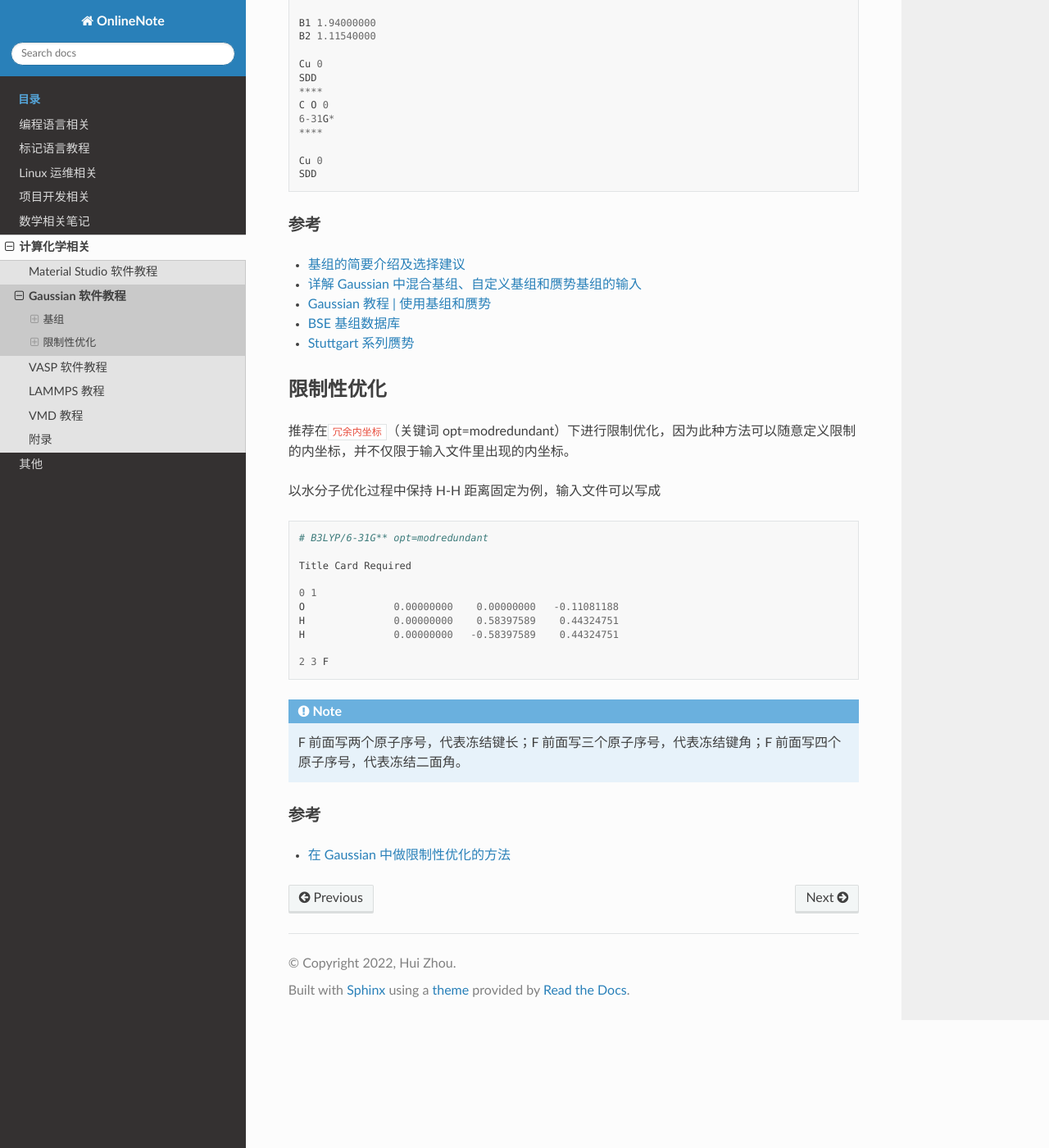
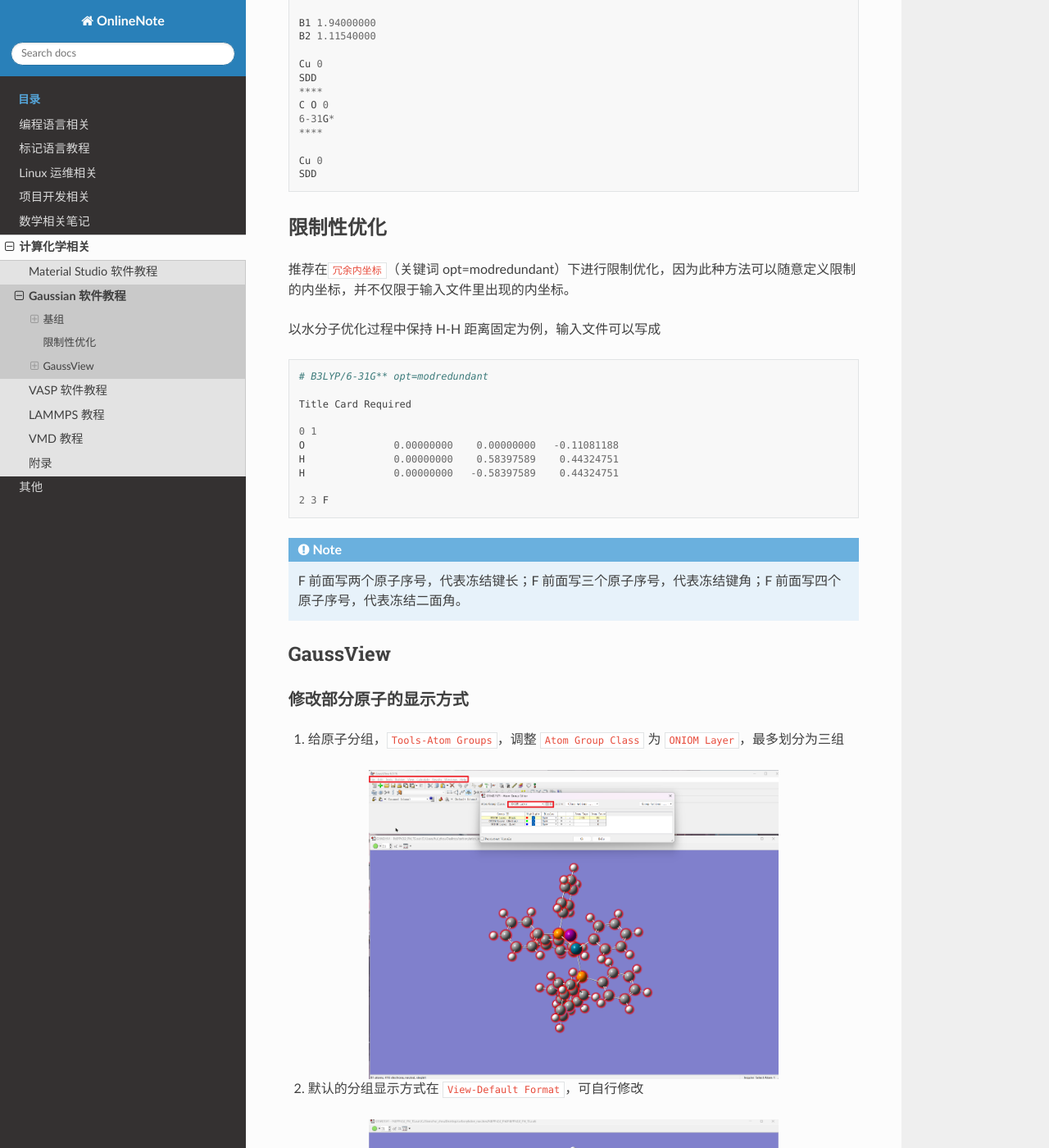
Before and after one commit to Rasic2/CodeNote, a Sphinx documentation site: the page built from docs/source/chemistry/Gaussian.md, in a window 1280 px wide and 1400 px high, scrolled down 2496 px. Shown: the whole window at 82% size. Built offline with Sphinx 7.4.7 and the Read the Docs theme 2.0.0, drawn with Linux system fonts in a browser that asks for light colours; some of the changed text lies outside the part shown.

Commit message:
add GaussView

````diff
--- a/docs/source/chemistry/Gaussian.md
+++ b/docs/source/chemistry/Gaussian.md
@@ -100,14 +100,6 @@ Cu 0
 SDD
 ```
 
-### 参考
-
-- [基组的简要介绍及选择建议](https://zhuanlan.zhihu.com/p/363177076)
-- [详解 Gaussian 中混合基组、自定义基组和赝势基组的输入](http://sobereva.com/60)
-- [Gaussian 教程 | 使用基组和赝势](http://blog.molcalx.com.cn/2017/11/30/gaussian-tutorial-basis-set.html)
-- [BSE 基组数据库](https://www.basissetexchange.org/)
-- [Stuttgart 系列赝势](http://www.tc.uni-koeln.de/PP/clickpse.en.html)
-
 ## 限制性优化
 
 推荐在`冗余内坐标`（关键词 opt=modredundant）下进行限制优化，因为此种方法可以随意定义限制的内坐标，并不仅限于输入文件里出现的内坐标。
@@ -131,6 +123,29 @@ H               0.00000000   -0.58397589    0.44324751
 F 前面写两个原子序号，代表冻结键长；F 前面写三个原子序号，代表冻结键角；F 前面写四个原子序号，代表冻结二面角。
 :::
 
+## GaussView
+
+### 修改部分原子的显示方式
+
+1. 给原子分组，`Tools-Atom Groups`，调整 `Atom Group Class` 为 `ONIOM Layer`，最多划分为三组
+
+```{image} gv1.png
+:width: 500
+:align: center
+```
+
+2. 默认的分组显示方式在 `View-Default Format`，可自行修改
+
+```{image} gv2.png
+:width: 500
+:align: center
+```
+
 ### 参考
 
+- [基组的简要介绍及选择建议](https://zhuanlan.zhihu.com/p/363177076)
+- [详解 Gaussian 中混合基组、自定义基组和赝势基组的输入](http://sobereva.com/60)
+- [Gaussian 教程 | 使用基组和赝势](http://blog.molcalx.com.cn/2017/11/30/gaussian-tutorial-basis-set.html)
+- [BSE 基组数据库](https://www.basissetexchange.org/)
+- [Stuttgart 系列赝势](http://www.tc.uni-koeln.de/PP/clickpse.en.html)
 - [在 Gaussian 中做限制性优化的方法](http://bbs.keinsci.com/thread-9022-1-1.html)
````
Also changed, not shown: docs/source/markup.md (+3 -3 lines), docs/source/chemistry/gv1.png (added), docs/source/chemistry/gv2.png (added).
